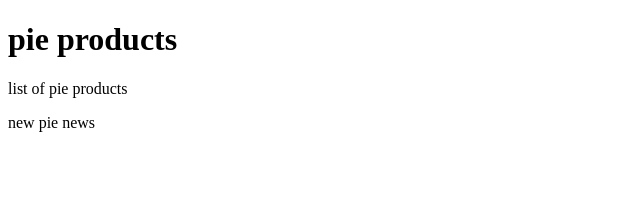
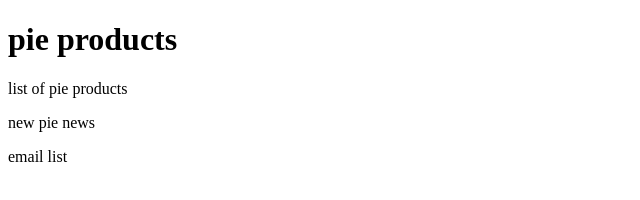
Before and after one commit to gittest9/com.pie.demo, a plain HTML site: page WebContent/index.html in a window 1280 px wide. Shown: the full height of the page, 0-640 px from the left. Drawn offline with Linux system fonts and the light colour scheme.

Commit message:
new email list
email list

```diff
--- a/WebContent/index.html
+++ b/WebContent/index.html
@@ -8,5 +8,6 @@
 <h1> pie products</h1>
 <p>list of pie products</p>
 <span>new pie news</span>
+<p>email list</p>
 </body>
 </html>
```
